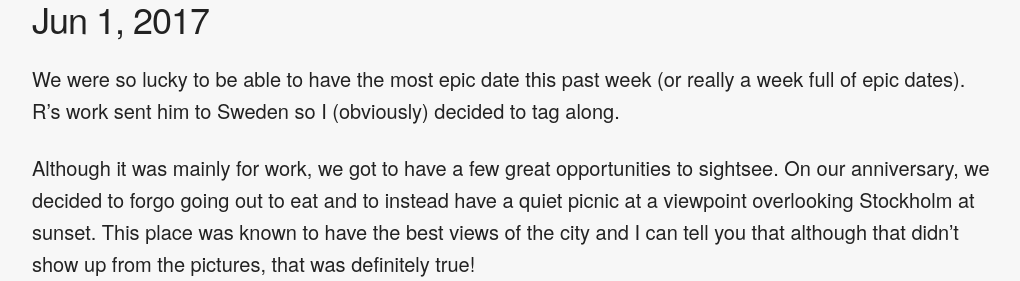
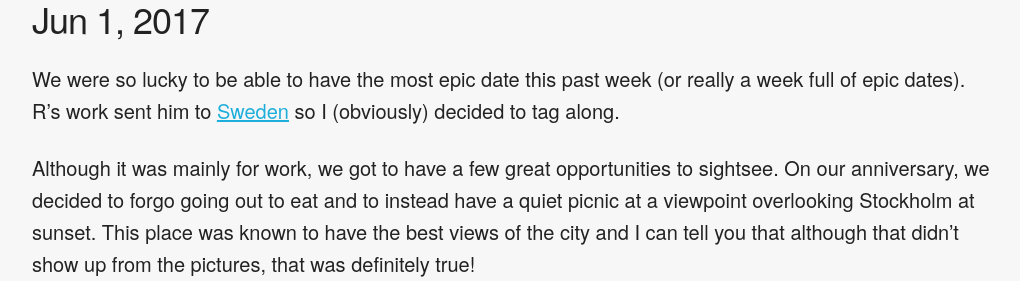
Before and after one commit to RubenSandwich/EdibleEms, a Jekyll site: the page built from _posts/2017-06-01-weekly-dates:-anniversary-in-stockholm.md, in a window 1280 px wide and 900 px high, cut to the strip 164-445 px from the top of the window. Shown: the whole strip, without its empty margins (128-1148 px from the left). Built offline with Jekyll 4.4.1, drawn with Linux system fonts in a browser that asks for light colours; comment, search, counter and statistics services are not loaded; part of the change alters nothing that is shown; some of the changed text lies outside the part shown.

```diff
--- a/_posts/2017-06-01-weekly-dates:-anniversary-in-stockholm.md
+++ b/_posts/2017-06-01-weekly-dates:-anniversary-in-stockholm.md
@@ -6,7 +6,7 @@ tags: life love relationships ruben&emily emily&ruben ourstory marriage lifestyl
 image: FullSizeRender-12.jpg
 ---
 
-We were so lucky to be able to have the most epic date this past week (or really a week full of epic dates). R's work sent him to Sweden so I (obviously) decided to tag along.
+We were so lucky to be able to have the most epic date this past week (or really a week full of epic dates). R's work sent him to [Sweden](http://edibleem.com/sweden-vlog) so I (obviously) decided to tag along.
 
 Although it was mainly for work, we got to have a few great opportunities to sightsee. On our anniversary, we decided to forgo going out to eat and to instead have a quiet picnic at a viewpoint overlooking Stockholm at sunset. This place was known to have the best views of the city and I can tell you that although that didn't show up from the pictures, that was definitely true!
 
@@ -22,4 +22,4 @@ To eat, we got some fresh sourdough bread, brie as a treat (no we cannot eat dai
 
 <br>
 
-**Vlog to follow!**
+**See my vlog [here](http://edibleem.com/sweden-vlog)!**
```
